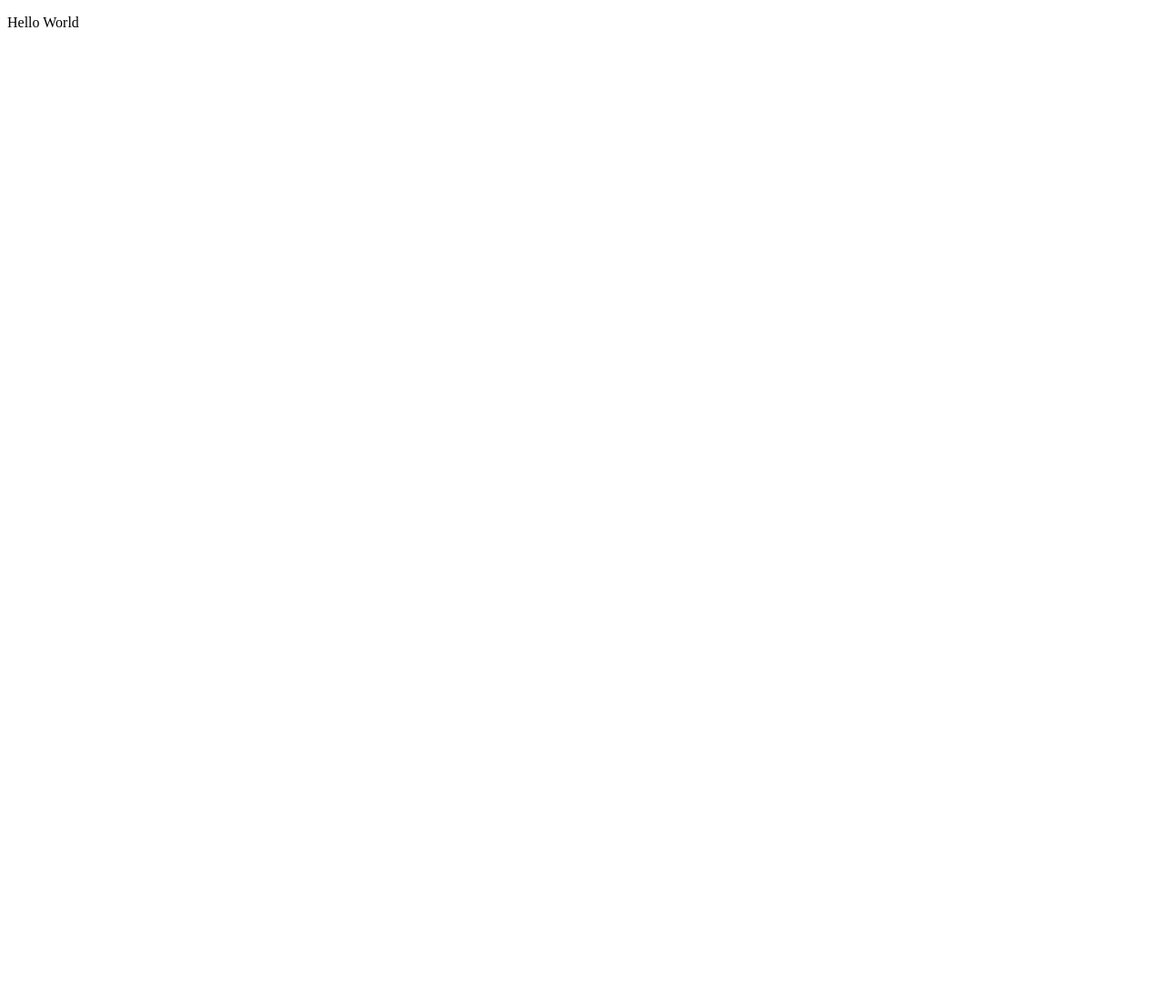
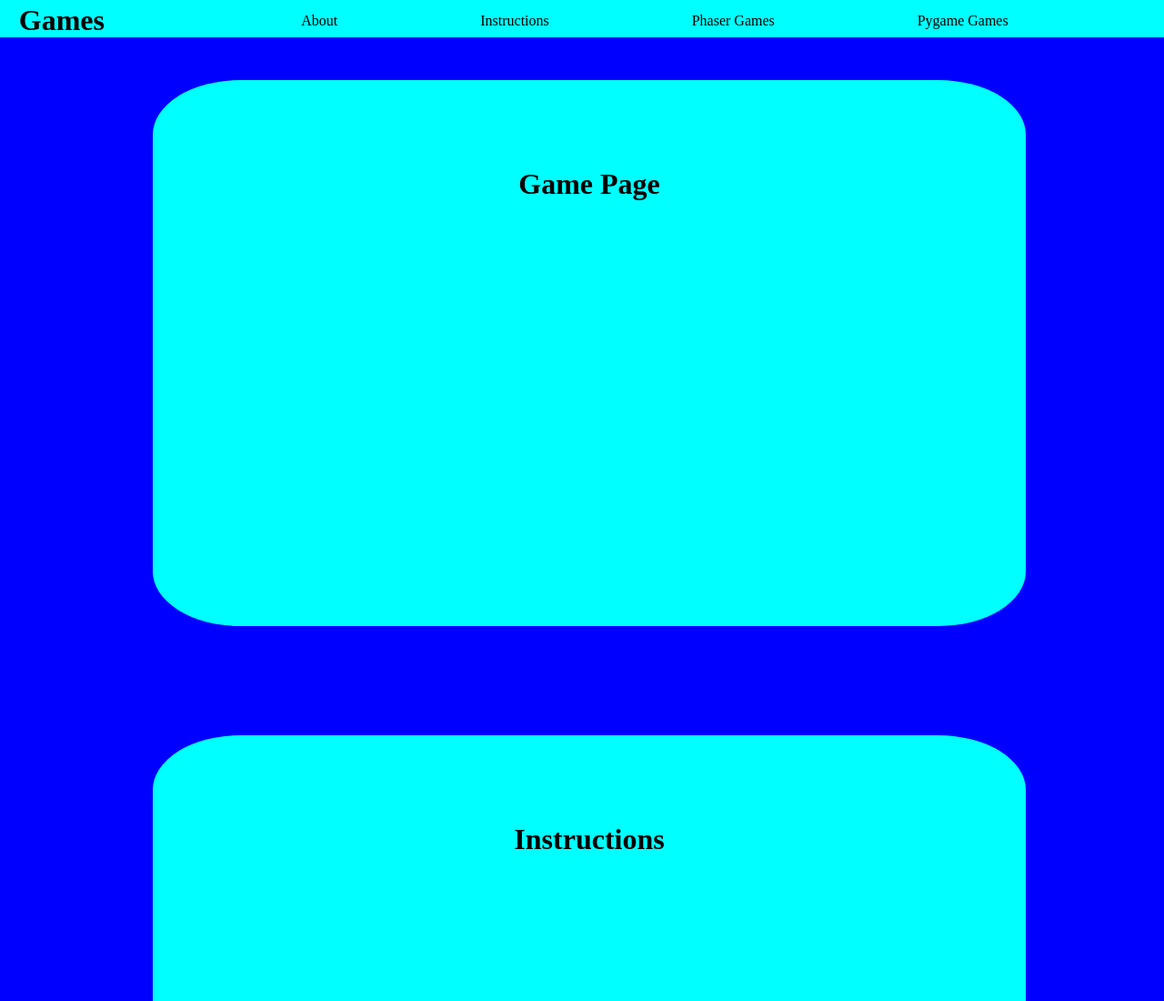
Before and after one commit to Aearhart-Dominican/game-page, a plain HTML site: page index.html in a window 1280 px wide. Shown: the top 1100 px of the page at 91% size. Before the commit the page ends 800 px from the top, so only its background shows below. Drawn offline with Linux system fonts and the light colour scheme.

Commit message:
HTML and CSS shell

```diff
--- a/index.html
+++ b/index.html
@@ -4,11 +4,44 @@
     <meta charset="UTF-8">
     <meta name="viewport" content="width=device-width, initial-scale=1.0">
     <title>Games Page</title>
-    <style rel="stylesheet" href="sytles.css"></style>
+    <link rel="stylesheet" href="sytles.css">
 </head>
 <body>
-    <p>Hello World</p>
+    <header id="navbar">
+        <h1>Games</h1>
+        <nav>
+            <ol>
+                <li><a href="#about">About</a></li>
+                <li><a href="#instruct">Instructions</a></li>
+                <li><a href="#phaser">Phaser Games</a></li>
+                <li><a href="#py">Pygame Games</a></li>
+            </ol>
+        </nav>
+    </header>
+    <article>
+        <section id="about">
+            <h2>Game Page</h2>
+            <p></p>
+        </section>
+        <section id="instruct">
+            <h2>Instructions</h2>
+            <ol>
 
+            </ol>
+        </section>
+        <section id="phaser">
+            <h2>Phaser Games</h2>
+            <ul>
+
+            </ul>
+        </section>
+        <section id="py">
+            <h2>Pygame Games</h2>
+            <ul>
+
+            </ul>
+        </section>
+    </article>
     <script src="scripts.js"></script>
 </body>
 </html>
--- a/sytles.css
+++ b/sytles.css
@@ -0,0 +1,65 @@
+body {
+    height: 100%;
+    width: 100%;
+    display: flex;
+    flex-direction: column;
+    align-items: center;
+    font: helvetica;
+    background-color: blue;
+    flex-wrap: wrap;
+    flex-shrink: 0;
+}
+
+header {
+    width: 100vw;
+    display: flex;
+    margin-top: -2%;
+    background-color: aqua;
+    position: fixed;
+    padding-left: 7vw;
+    padding-right: 5vw;
+}
+
+#navbar * {
+    margin-bottom: 0;
+}
+
+nav ol {
+    width: 73vw;
+    display: flex;
+    justify-content: space-around;
+    margin-top: 4vh;
+}
+
+h1 {
+    width: 15vw;
+}
+
+nav li {
+    margin-bottom: 0;
+}
+
+section {
+    text-align: center;
+    width: 75vw;
+    height: 75vh;
+    background-color: aqua;
+    margin-top: 10vh;
+    margin-bottom: 15vh;
+    border-radius: 10%;
+}
+
+h2 {
+    padding-top: 10%;
+    font-size: 200%;
+}
+
+a {
+    text-decoration: none;
+    color: inherit;
+    margin-bottom: 0;
+}
+
+ol, ul {
+    list-style: none;
+}
```
